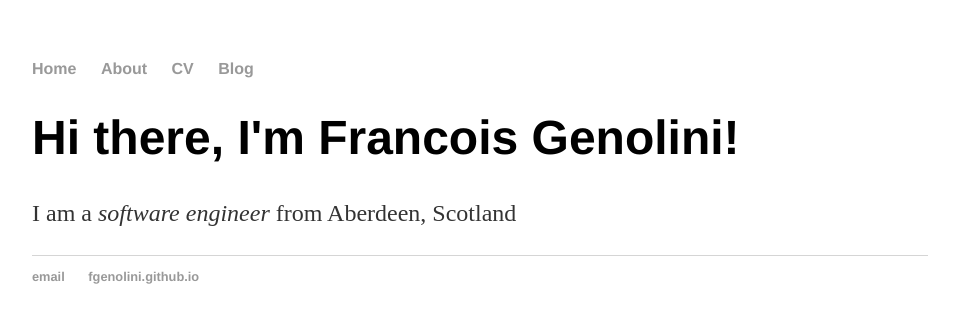
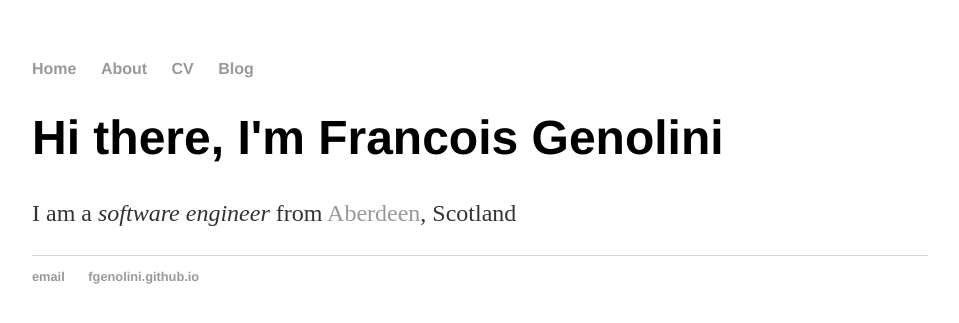
Before and after one commit to fgenolini/fgenolini.github.io, a Jekyll site: the page built from index.html, in a window 1280 px wide. Shown: the top 323 px of the page, without its empty margins (160-1119 px from the left). Built offline with Jekyll 4.4.1, drawn with Linux system fonts in a browser that asks for light colours; part of the change alters nothing that is shown.

Commit message:
Replaced main web page with a Jekyll file

```diff
--- a/index.html
+++ b/index.html
@@ -1,30 +1,8 @@
-<!DOCTYPE html>
-<html>
-	<head>
-		<title>Francois Genolini</title>
-		<!-- link to main stylesheet -->
-		<link rel="stylesheet" type="text/css" href="/css/main.css">
-	</head>
-	<body>
-		<nav>
-    		<ul>
-        		<li><a href="/">Home</a></li>
-	        	<li><a href="/about">About</a></li>
-        		<li><a href="/cv">CV</a></li>
-        		<li><a href="/blog">Blog</a></li>
-    		</ul>
-		</nav>
-		<div class="container">
-    		<div class="blurb">
-        		<h1>Hi there, I'm Francois Genolini!</h1>
-				<p>I am a <em>software engineer</em> from Aberdeen, Scotland</p>
-    		</div><!-- /.blurb -->
-		</div><!-- /.container -->
-		<footer>
-    		<ul>
-        		<li><a href="mailto:fgenolini@hotmail.com">email</a></li>
-        		<li><a href="https://fgenolini.github.io/">fgenolini.github.io</a></li>
-			</ul>
-		</footer>
-	</body>
-</html>
+---
+layout: default
+title: Francois Genolini
+---
+<div class="blurb">
+	<h1>Hi there, I'm Francois Genolini</h1>
+	<p>I am a <em>software engineer</em> from <a href="http://en.wikipedia.org/wiki/Aberdeen">Aberdeen</a>, Scotland</p>
+</div><!-- /.blurb -->
```
